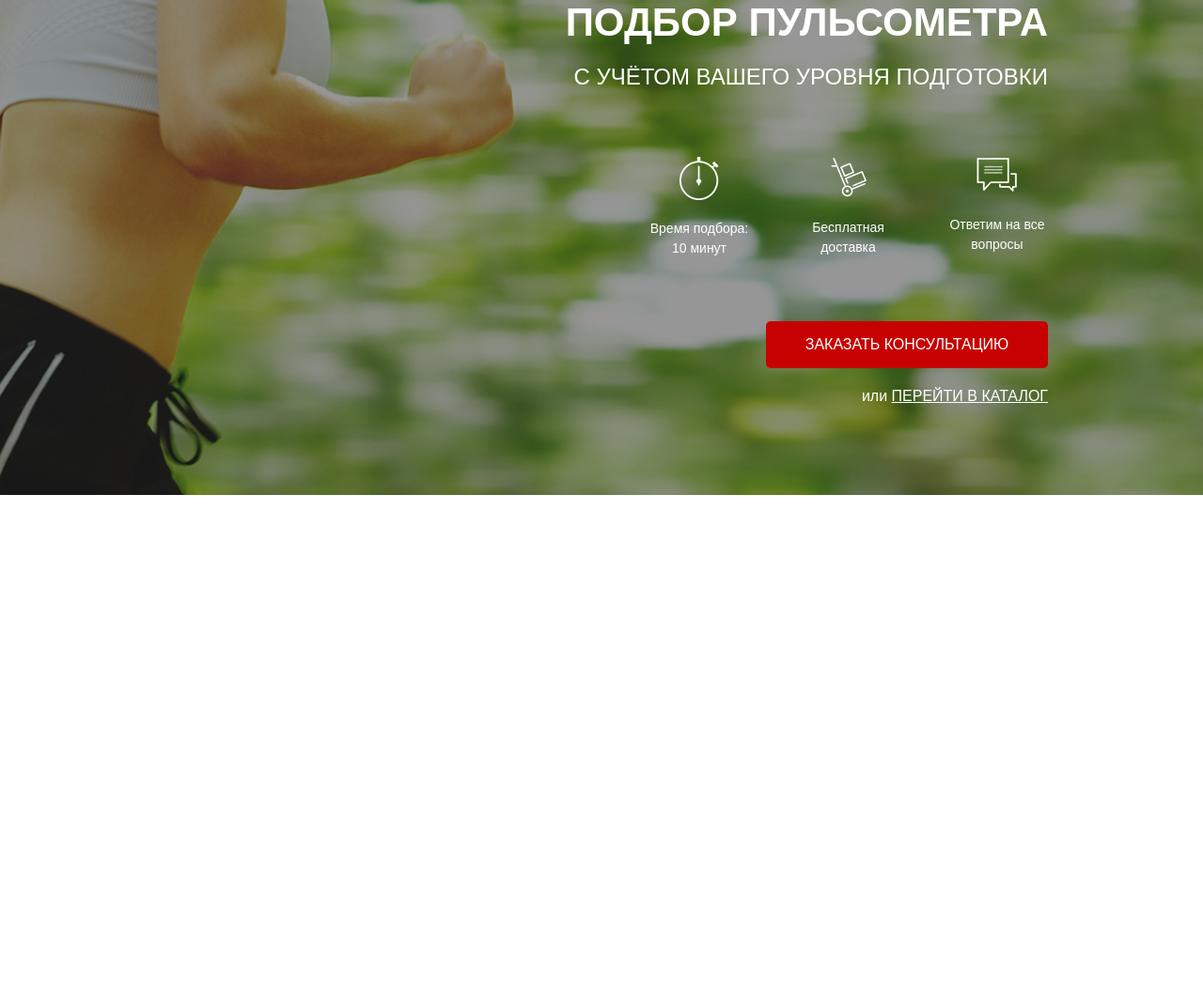
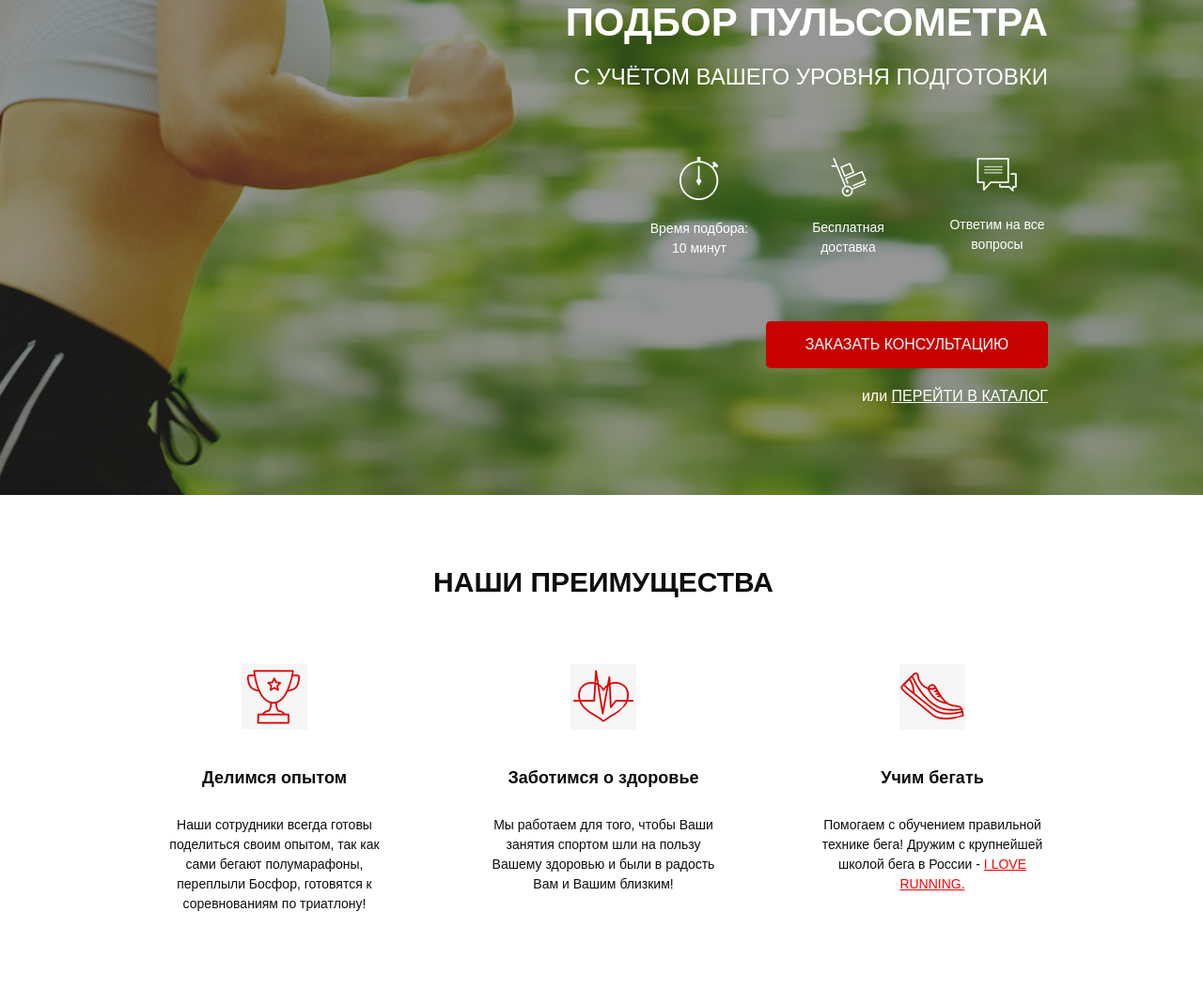
Before and after one commit to Fiess03/pulse, a website: page src/index.html in a window 1280 px wide. Shown: the part 168-1221 px from the top of the page at 94% size. Before the commit the page ends 800 px from the top, so only its background shows below. Drawn offline with Linux system fonts and the light colour scheme.

Commit message:
second commit

```diff
--- a/src/index.html
+++ b/src/index.html
@@ -56,5 +56,39 @@
             </div>
         </div>
     </div>
+    <div class="advantages">
+        <div class="container">
+            <h2 class="advantages__header">НАШИ ПРЕИМУЩЕСТВА</h2>
+            <div class="advantages__wrapper">
+                <div class="advantages__item">
+                    <div class="advantages__icon">
+                        <img src="icons/cup.png" alt="cup" class="advantages__img">
+                    </div>
+                    <div class="advantages__text">
+                        <div class="advantages__title">Делимся опытом</div>
+                        <div class="advantages__desc">Наши сотрудники всегда готовы поделиться своим опытом, так как сами бегают полумарафоны, переплыли Босфор, готовятся к соревнованиям по триатлону!</div>
+                    </div>
+                </div>
+                <div class="advantages__item">
+                    <div class="advantages__icon">
+                        <img src="icons/heart.png" alt="heart" class="advantages__img">
+                    </div>
+                    <div class="advantages__text">
+                        <div class="advantages__title">Заботимся о здоровье</div>
+                        <div class="advantages__desc">Мы работаем для того, чтобы Ваши занятия спортом шли на пользу Вашему здоровью и были в радость Вам и Вашим близким!</div>
+                    </div>
+                </div>
+                <div class="advantages__item">
+                    <div class="advantages__icon">
+                        <img src="icons/run.png" alt="run" class="advantages__img">
+                    </div>
+                    <div class="advantages__text">
+                        <div class="advantages__title">Учим бегать</div>
+                        <div class="advantages__desc">Помогаем с обучением правильной технике бега! Дружим с крупнейшей школой бега в России - <a href="#">I LOVE RUNNING.</a></div>
+                    </div>
+                </div>
+            </div>
+        </div>
+    </div>
 </body>
 </html>
--- a/src/sass/base/_media.scss
+++ b/src/sass/base/_media.scss
@@ -7,6 +7,18 @@
     .promo {
         .promo__wrapper {
             align-items: center;
+        }
+    }
+    .advantages {
+        .advantages__header {
+            font-size: 25px;
+            width: 100%;
+        }
+        .advantages__wrapper {
+            justify-content: center;
+        }
+        .advantages__item {
+            margin-top: 50px;
         }
     }
 }
--- /dev/null
+++ b/src/sass/blocks/_advantages.scss
@@ -0,0 +1,38 @@
+.advantages {
+    min-height: 470px;
+    padding: 70px 107px 80px 111px;
+    &__header {
+        color: #0d0d0d;
+        font-size: 30px;
+        font-weight: 700;
+        text-align: center;
+    }
+    &__wrapper {
+        margin-top: 65px;
+        display: flex;
+        justify-content: space-between;
+        flex-wrap: wrap;
+    }
+    &__img {
+        display: block;
+        margin: 0 auto;
+    }
+    &__text {
+        text-align: center;
+        color: #0d0d0d;
+        width: 250px;
+    }
+    &__title {
+        margin: 38px 0 26px 0;
+        font-size: 18px;
+        font-weight: 700;
+    }
+    &__desc {
+        font-size: 14px;
+        font-weight: 300;
+        a {
+            color: #ff0000;
+            text-decoration: underline;
+        }
+    }
+}
--- a/src/sass/style.scss
+++ b/src/sass/style.scss
@@ -10,3 +10,4 @@
 @import 'blocks/promo';
 @import 'blocks/header';
 @import 'blocks/buttons';
+@import 'blocks/advantages';
```
Also changed, not shown: src/css/style.min.css.
